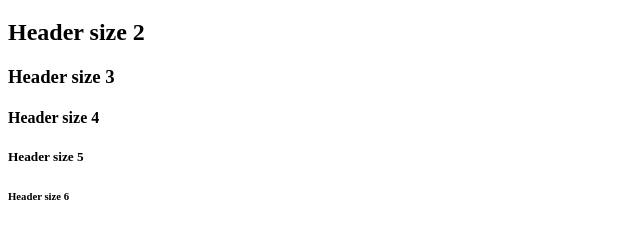
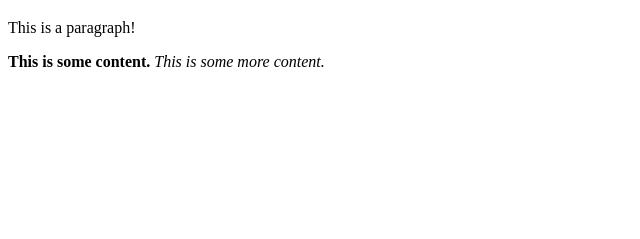
Before and after one commit to cedanie2/ISM6225-2-14-2023, a plain HTML site: page index.html in a window 1280 px wide. Shown: the part 61-300 px from the top of the page, without its empty margins (0-640 px from the left). Drawn offline with Linux system fonts and the light colour scheme.

Commit message:
Version 3

```diff
--- a/index.html
+++ b/index.html
@@ -2,10 +2,8 @@
 <html>
     <body>
         <h1>Hello World!</h1>
-        <h2>Header size 2</h2>
-        <h3>Header size 3</h3>
-        <h4>Header size 4</h4>
-        <h5>Header size 5</h5>
-        <h6>Header size 6</h6>
+        <p>This is a paragraph!</p>
+        <strong>This is some content.</strong>
+        <i>This is some more content.</i>
     </body>
 </html>
```
